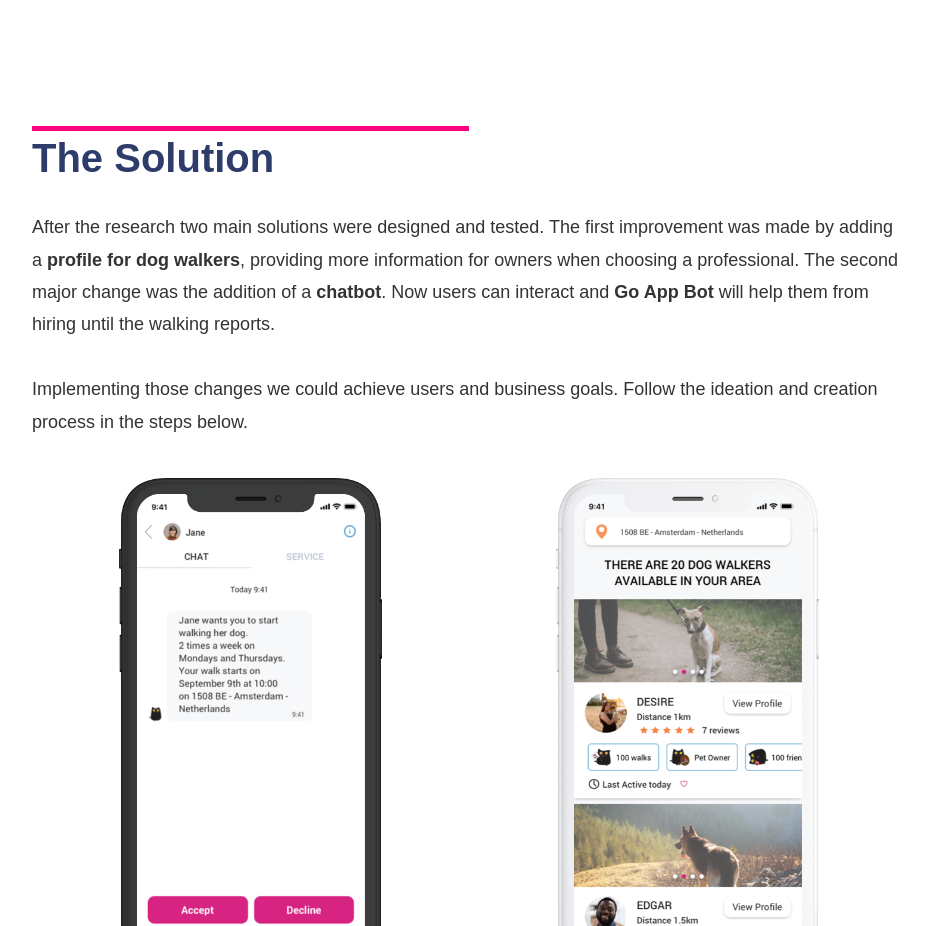
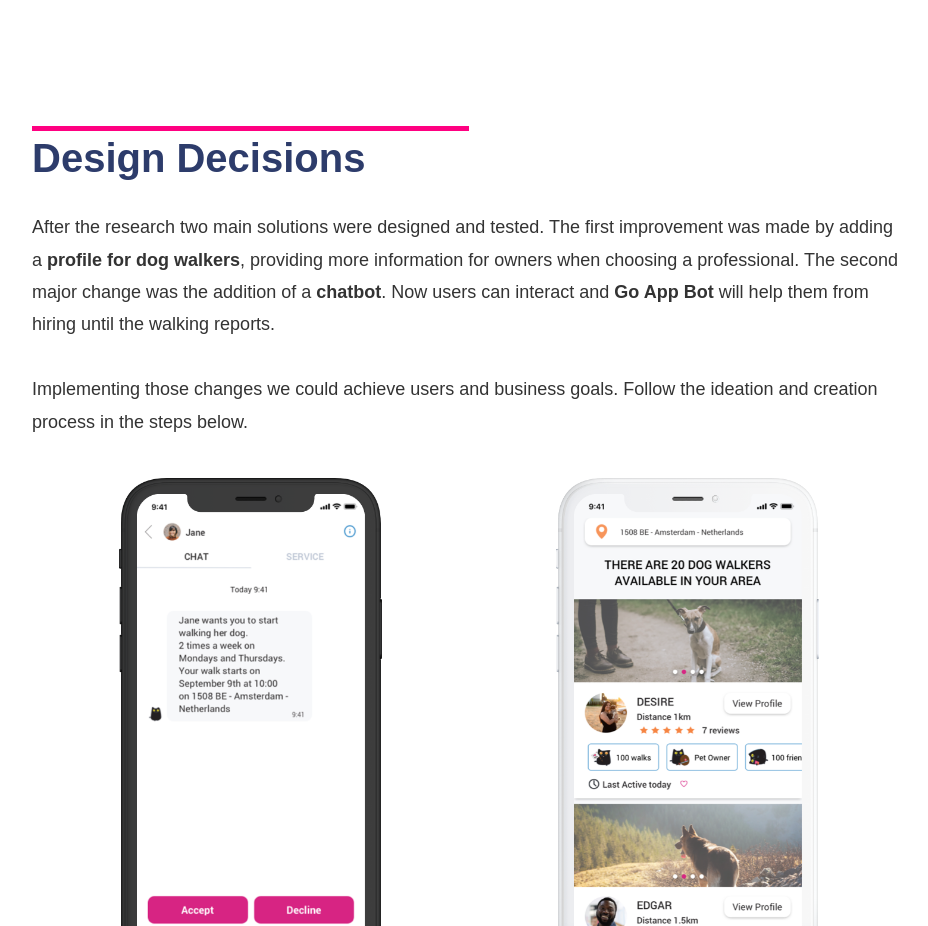
Before and after one commit to sofis123/portfolio, a website: page project-go-app-pet.html in a window 1280 px wide. Shown: the part 6340-7266 px from the top of the page, without its empty margins (176-1104 px from the left). Drawn offline with Linux system fonts and the light colour scheme; a web font is replaced by a local one.

Commit message:
design-decision-goapp

```diff
--- a/project-go-app-pet.html
+++ b/project-go-app-pet.html
@@ -212,7 +212,7 @@ My challenge as a UX Designer was to re-design and improve the interaction betwe
     <div class="overview container solution">
 
       <div class="overview-title">
-        <h2 class="h2-liveabove">The Solution</h2>
+        <h2 class="h2-liveabove">Design Decisions</h2>
       </div>
 
       <div class="overview-content">
```
